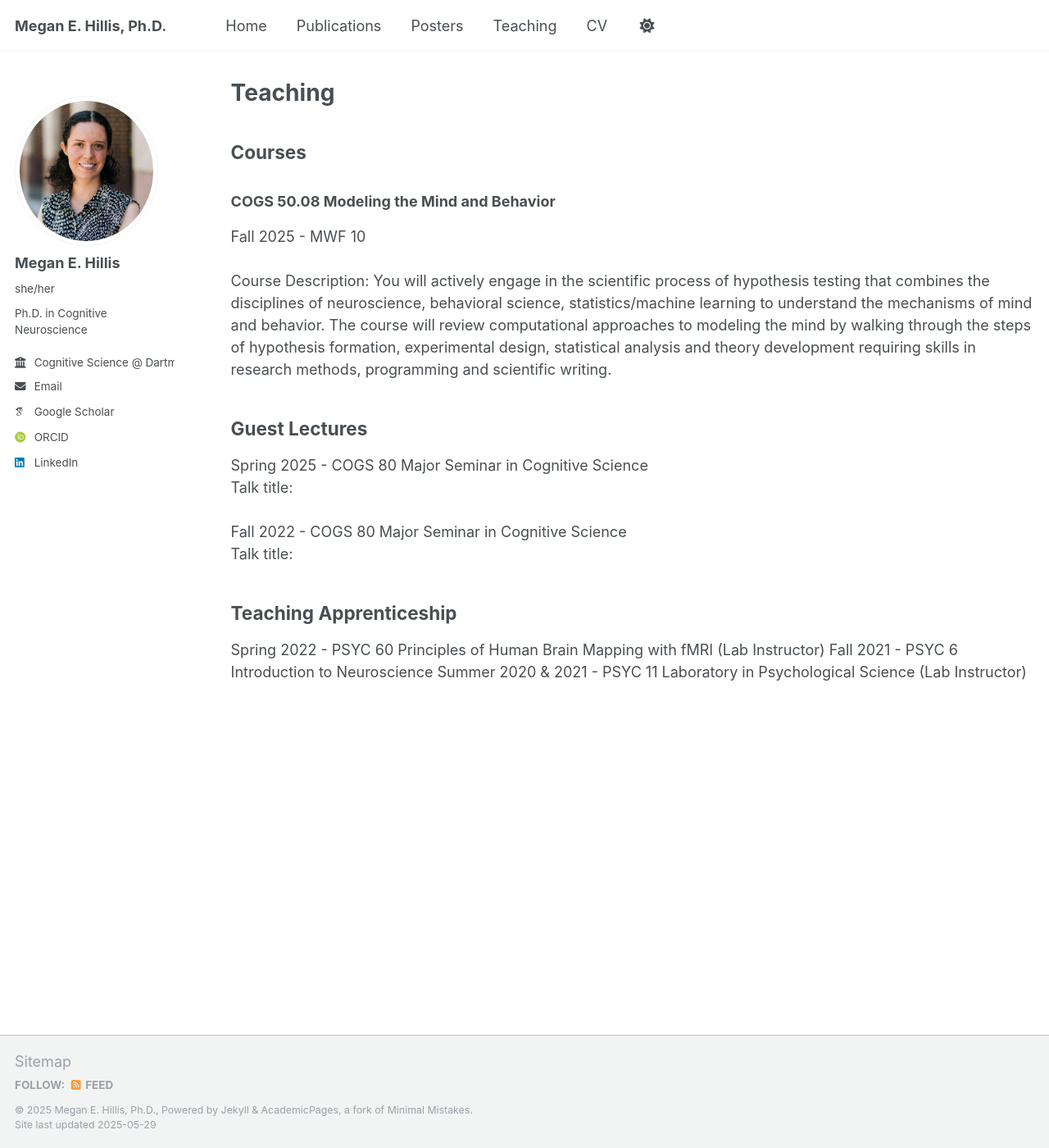
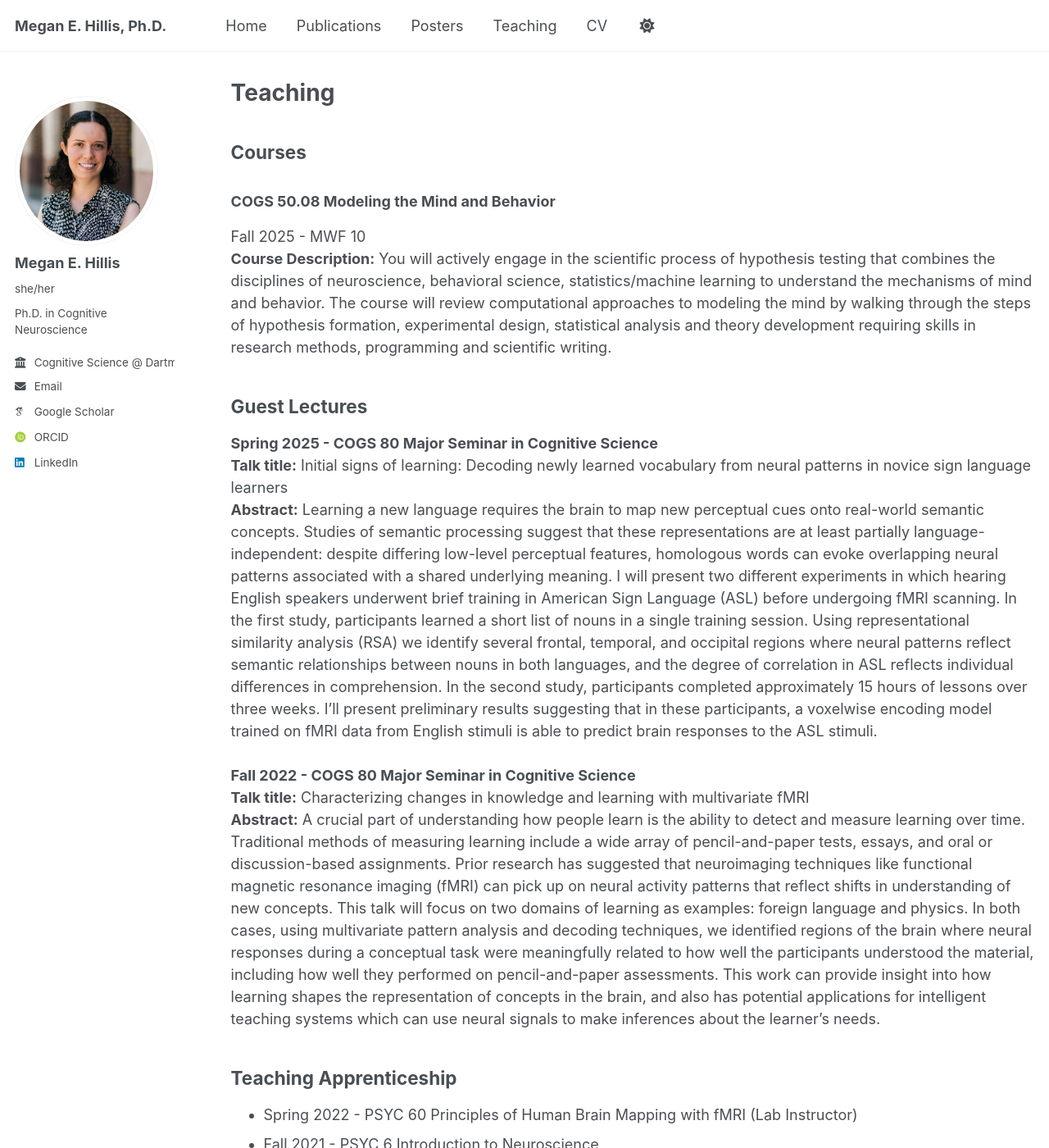
Before and after one commit to megan-hillis/megan-hillis.github.io, a Jekyll site: the page built from _pages/teaching.md, in a window 1280 px wide and 1400 px high. Shown: the whole window at 82% size. Built offline with Jekyll 4.4.1, drawn with Linux system fonts in a browser that asks for light colours; some web fonts are replaced; some of the changed text lies outside the part shown.

Commit message:
Update teaching.md

```diff
--- a/_pages/teaching.md
+++ b/_pages/teaching.md
@@ -9,19 +9,22 @@ author_profile: true
 
 ### COGS 50.08 Modeling the Mind and Behavior
 Fall 2025 - MWF 10 \
-\
-Course Description: You will actively engage in the scientific process of hypothesis testing that combines the disciplines of neuroscience, behavioral science, statistics/machine learning to understand the mechanisms of mind and behavior. The course will review computational approaches to modeling the mind by walking through the steps of hypothesis formation, experimental design, statistical analysis and theory development requiring skills in research methods, programming and scientific writing.
+**Course Description:** You will actively engage in the scientific process of hypothesis testing that combines the disciplines of neuroscience, behavioral science, statistics/machine learning to understand the mechanisms of mind and behavior. The course will review computational approaches to modeling the mind by walking through the steps of hypothesis formation, experimental design, statistical analysis and theory development requiring skills in research methods, programming and scientific writing.
 
 
 ## Guest Lectures
 
-Spring 2025 - COGS 80 Major Seminar in Cognitive Science \
-Talk title:  \
+**Spring 2025 - COGS 80 Major Seminar in Cognitive Science** \
+**Talk title:** Initial signs of learning: Decoding newly learned vocabulary from neural patterns in novice sign language learners \
+**Abstract:** Learning a new language requires the brain to map new perceptual cues onto real-world semantic concepts. Studies of semantic processing suggest that these representations are at least partially language-independent: despite differing low-level perceptual features, homologous words can evoke overlapping neural patterns associated with a shared underlying meaning. I will present two different experiments in which hearing English speakers underwent brief training in American Sign Language (ASL) before undergoing fMRI scanning. In the first study, participants learned a short list of nouns in a single training session. Using representational similarity analysis (RSA) we identify several frontal, temporal, and occipital regions where neural patterns reflect semantic relationships between nouns in both languages, and the degree of correlation in ASL reflects individual differences in comprehension. In the second study, participants completed approximately 15 hours of lessons over three weeks. I’ll present preliminary results suggesting that in these participants, a voxelwise encoding model trained on fMRI data from English stimuli is able to predict brain responses to the ASL stimuli. \
 \
-Fall 2022 - COGS 80 Major Seminar in Cognitive Science \
-Talk title:
+**Fall 2022 - COGS 80 Major Seminar in Cognitive Science** \
+**Talk title:** Characterizing changes in knowledge and learning with multivariate fMRI  \
+**Abstract:** A crucial part of understanding how people learn is the ability to detect and measure learning over time. Traditional methods of measuring learning include a wide array of pencil-and-paper tests, essays, and oral or discussion-based assignments. Prior research has suggested that neuroimaging techniques like functional magnetic resonance imaging (fMRI) can pick up on neural activity patterns that reflect shifts in understanding of new concepts. This talk will focus on two domains of learning as examples: foreign language and physics. In both cases, using multivariate pattern analysis and decoding techniques, we identified regions of the brain where neural responses during a conceptual task were meaningfully related to how well the participants understood the material, including how well they performed on pencil-and-paper assessments. This work can provide insight into how learning shapes the representation of concepts in the brain, and also has potential applications for intelligent teaching systems which can use neural signals to make inferences about the learner's needs.
+
+
 
 ## Teaching Apprenticeship
-Spring 2022 - PSYC 60 Principles of Human Brain Mapping with fMRI (Lab Instructor)
-Fall 2021 - PSYC 6 Introduction to Neuroscience
-Summer 2020 & 2021 - PSYC 11 Laboratory in Psychological Science (Lab Instructor)
+- Spring 2022 - PSYC 60 Principles of Human Brain Mapping with fMRI (Lab Instructor)
+- Fall 2021 - PSYC 6 Introduction to Neuroscience
+- Summer 2020 & 2021 - PSYC 11 Laboratory in Psychological Science (Lab Instructor)
```
